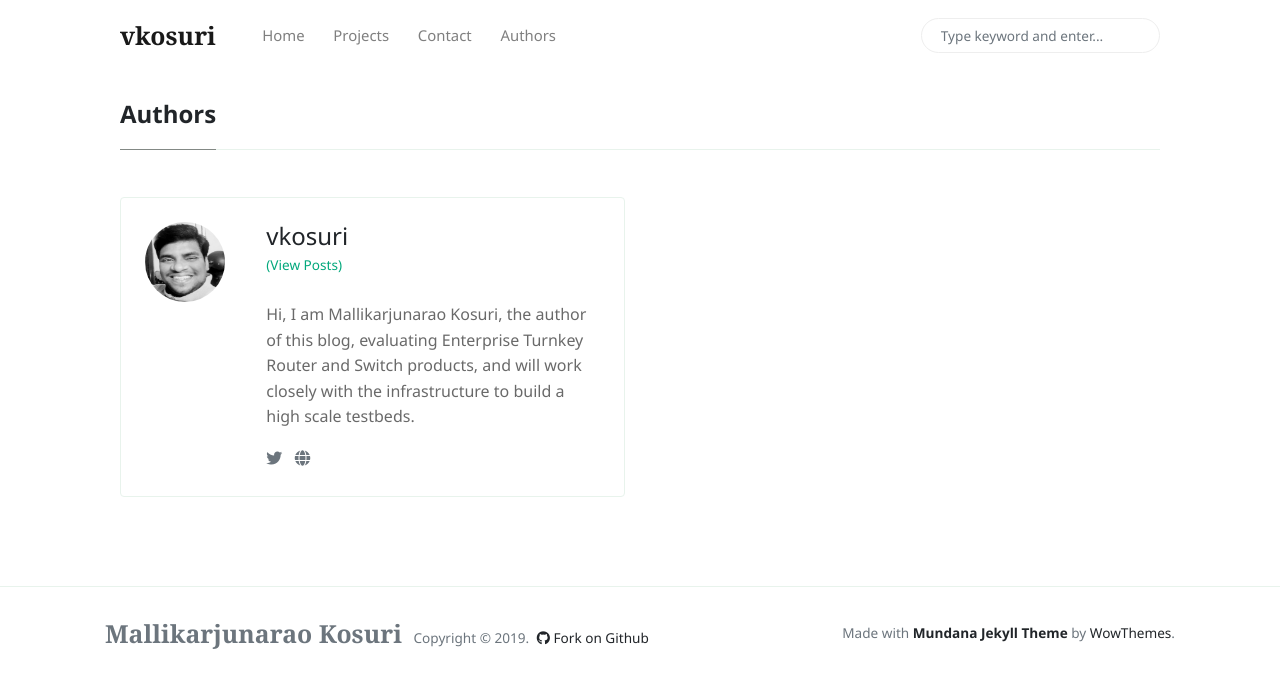
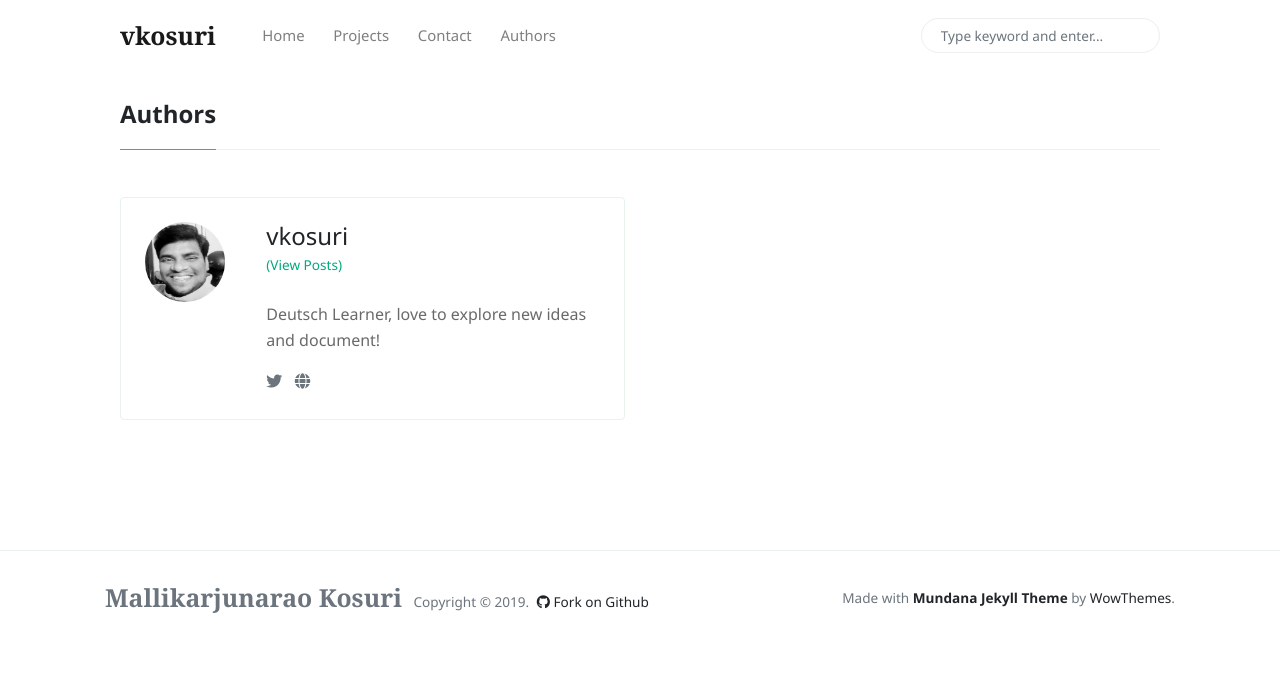
Before and after one commit to vkosuri/vkosuri.github.io, a Jekyll site: the page built from _pages/authors-list.html, in a window 1280 px wide. Shown: the top 688 px of the page. Built offline with Jekyll 4.4.1, drawn with Linux system fonts in a browser that asks for light colours; nearby versions of some CDN libraries.

Commit message:
short bio

```diff
--- a/_config.yml
+++ b/_config.yml
@@ -23,7 +23,7 @@ authors:
       name:           vkosuri
       site:           https://vkosuri.github.io/
       avatar:         assets/images/avatar.jpg
-      bio:            "Hi, I am Mallikarjunarao Kosuri, the author of this blog, evaluating Enterprise Turnkey Router and Switch products, and will work closely with the infrastructure to build a high scale testbeds."
+      bio:            "Deutsch Learner, love to explore new ideas and document!"
       email:          malli.kv2@gmail.com
       twitter:        https://twitter.com/mallikarjunarao
 
```
